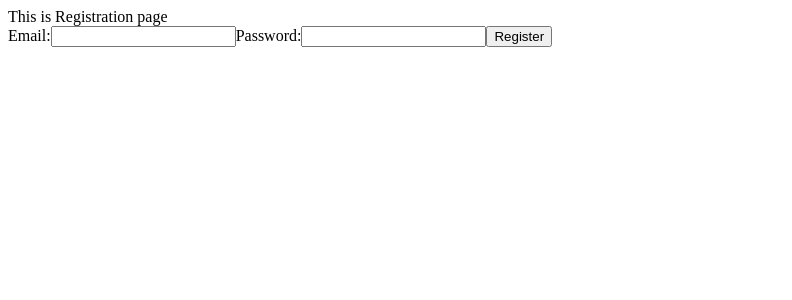
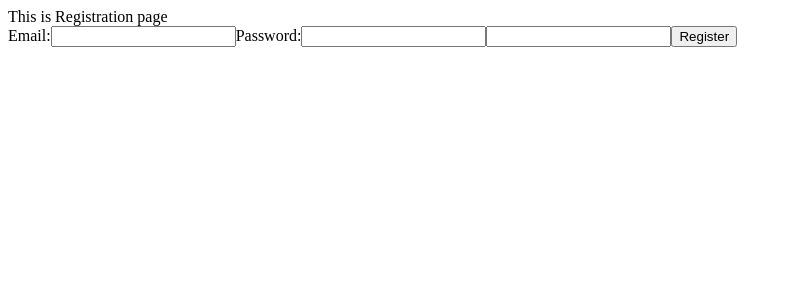
Before and after one commit to team-nodebase-mvp/fitness-tracker, a React app: page / in a window 1280 px wide. Both pictures are taken after a click on the button "Register". Shown: the top 300 px of the page, without its empty margins (0-792 px from the left). Built offline with nearby package versions, Linux system fonts and the light colour scheme; the HTML template or start-up script is replaced by a standard one.

Commit message:
second password matcher added

```diff
--- a/react-client/src/components/Registration.jsx
+++ b/react-client/src/components/Registration.jsx
@@ -5,29 +5,31 @@ export default class Registration extends Component{
     super(props);
     this.state = {
       email: '',
-      password: ''
+      password: '',
+      password_two: ''
     }
     //bind yo functions
     this.inputHandler = this.inputHandler.bind(this);
   }
   //functions here
   inputHandler(e) {
-    const { type, value } = e.target;
+    const { name, value } = e.target;
     this.setState({
-      [type]: value
+      [name]: value
     })
   }
 
   render() {
-    const { email, password } = this.state;
+    const { email, password, password_two } = this.state;
     return(
-      <form email={ email } password={ password } onSubmit={(e) => this.props.registerHandler(e)}>
+      <form email={ email } password={ password } password_two={ password_two } onSubmit={(e) => this.props.registerHandler(e)}>
         <div>This is Registration page</div>
         <label>Email:</label>
-        <input type="email" onChange={(e) => this.inputHandler(e)} pattern="[a-z0-9._%+-]+@[a-z0-9.-]+\.[a-z]{2,}$" required></input>
+        <input type="email" name="email" onChange={(e) => this.inputHandler(e)} pattern="[a-z0-9._%+-]+@[a-z0-9.-]+\.[a-z]{2,}$" required></input>
         <label>Password:</label>
-        <input type="password" onChange={(e) => this.inputHandler(e)} pattern="(?=.*\d)(?=.*[a-z])(?=.*[A-Z]).{8,}" title="Must contain at least one number and one uppercase and lowercase letter, and at least 8 or more characters" required></input>
-        <input type="submit" value="Register"></input>
+        <input type="password" name="password" onChange={(e) => this.inputHandler(e)} pattern="(?=.*\d)(?=.*[a-z])(?=.*[A-Z]).{8,}" title="Must contain at least one number and one uppercase and lowercase letter, and at least 8 or more characters" required></input>
+        <input type="password" name="password_two" onChange={(e) => this.inputHandler(e)} pattern={this.state.password} title="Must match first password field" required></input>
+        <input type="submit" name="submit" value="Register"></input>
       </form>
     )
   }
--- a/react-client/src/index.jsx
+++ b/react-client/src/index.jsx
@@ -48,8 +48,9 @@ class App extends React.Component {
     e.preventDefault();
     const email = e.target.getAttribute('email');
     const password = e.target.getAttribute('password');
+    const password_two = e.target.getAttribute('password_two');
     //check database to make sure email doesn't already exist
-
+    console.log(`passwor`, password + ' ' + password_two)
     //if email doesn't exist make a post to db & change state for page to 'userprofile'
     this.setState({
       page: 'userprofile',
```
Also changed, not shown: 1 other file (tests, documents, lock files or other folders).
